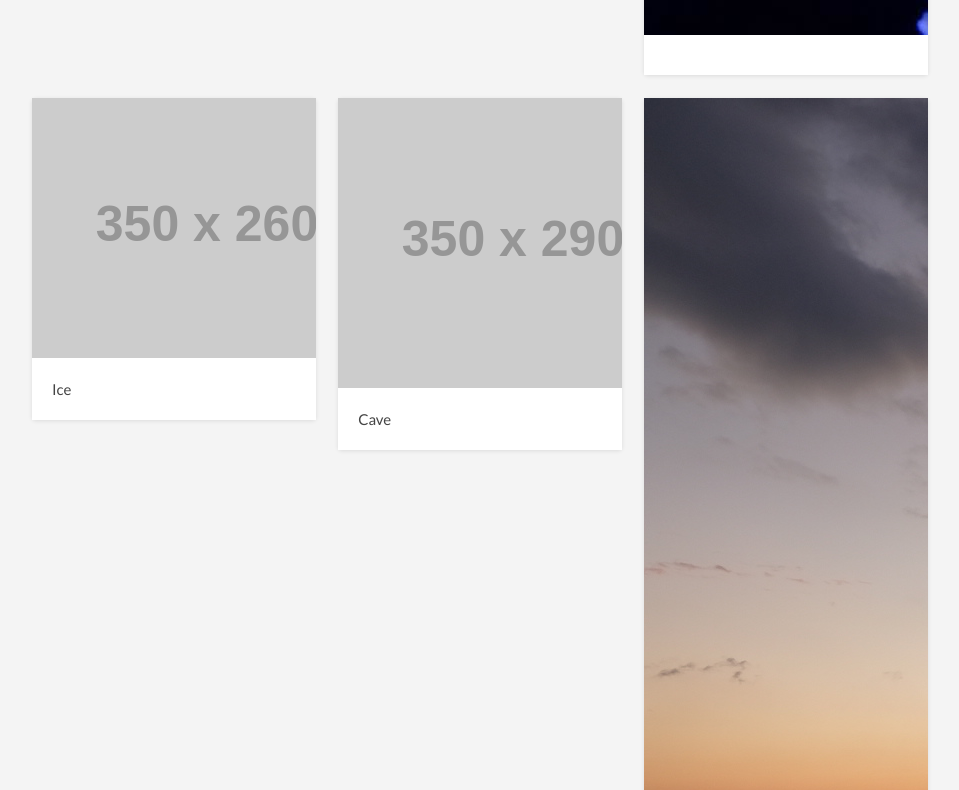
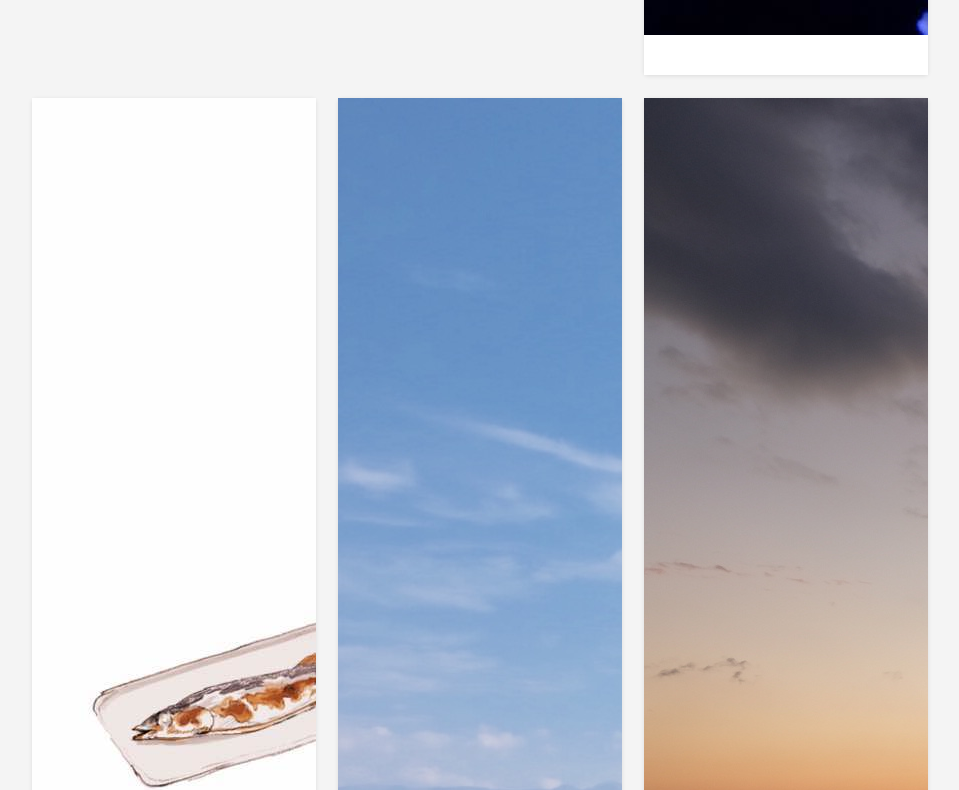
Before and after one commit to xiziy2/xiziy2.github.io, a website: page index.html in a window 1280 px wide. Shown: the part 1598-2388 px from the top of the page, without its empty margins (160-1119 px from the left). Drawn offline with nearby package versions, Linux system fonts and the light colour scheme; placeholder pictures from the web are drawn by us.

Commit message:
Update index.html

```diff
--- a/index.html
+++ b/index.html
@@ -209,14 +209,14 @@ Ea salvia adipisicing vegan man bun. Flexitarian cupidatat skateboard flannel. D
           <div class="col l4 m6 s12 gallery-item gallery-expand gallery-filter polygon">
             <div class="gallery-curve-wrapper">
               <a class="gallery-cover gray">
-                <img src="http://placehold.it/350x260" alt="placeholder">
+                <img src="c.jpg" alt="placeholder">
               </a>
               <div class="gallery-header">
-                <span>Ice</span>
+                <span></span>
               </div>
               <div class="gallery-body">
                 <div class="title-wrapper">
-                  <h3>Ice</h3>
+                  <h3></h3>
                   <span class="price">$14.99</span>
                 </div>
                 <p class="description">
@@ -242,14 +242,14 @@ Ea salvia adipisicing vegan man bun. Flexitarian cupidatat skateboard flannel. D
           <div class="col l4 m6 s12 gallery-item gallery-expand gallery-filter polygon">
             <div class="gallery-curve-wrapper">
               <a class="gallery-cover gray">
-                <img src="http://placehold.it/350x290" alt="placeholder">
+                <img src="d.jpg" alt="placeholder">
               </a>
               <div class="gallery-header">
-                <span>Cave</span>
+                <span></span>
               </div>
               <div class="gallery-body">
                 <div class="title-wrapper">
-                  <h3>Cave</h3>
+                  <h3></h3>
                   <span class="price">$4.99</span>
                 </div>
                 <p class="description">
```
